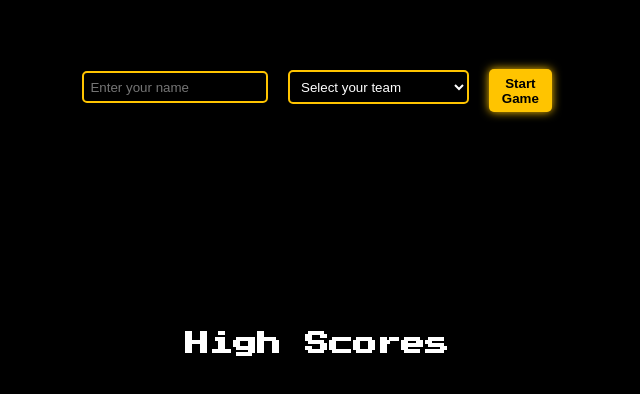
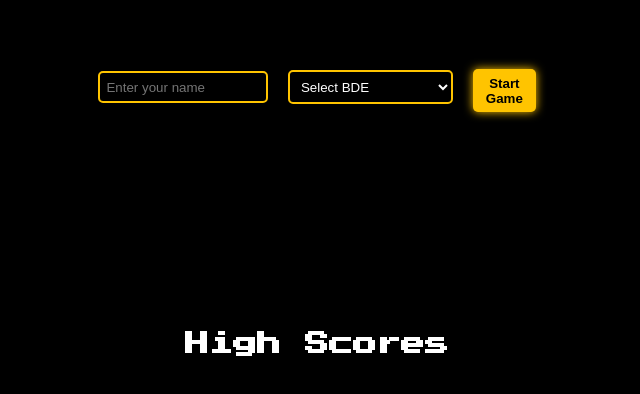
Before and after one commit to inesvrzv/pacman-game, a plain HTML site: page index.html in a window 1280 px wide. Shown: the part 56-450 px from the top of the page, without its empty margins (323-963 px from the left). Drawn offline with nearby package versions, Linux system fonts and the light colour scheme.

Commit message:
Update index.html

```diff
--- a/index.html
+++ b/index.html
@@ -14,7 +14,7 @@
     <div id="start-screen">
         <input type="text" id="player-name" placeholder="Enter your name" required />
         <select id="team-select" onchange="changeColor()" required>
-            <option value="" disabled selected>Select your team</option>
+            <option value="" disabled selected>Select BDE</option>
             <option value="team1" style="color: #2468ea;">RNK</option>
             <option value="team2" style="color: #d10123;">DKR</option>
             <option value="team3" style="color: #822ba0;">KMK</option>
```
